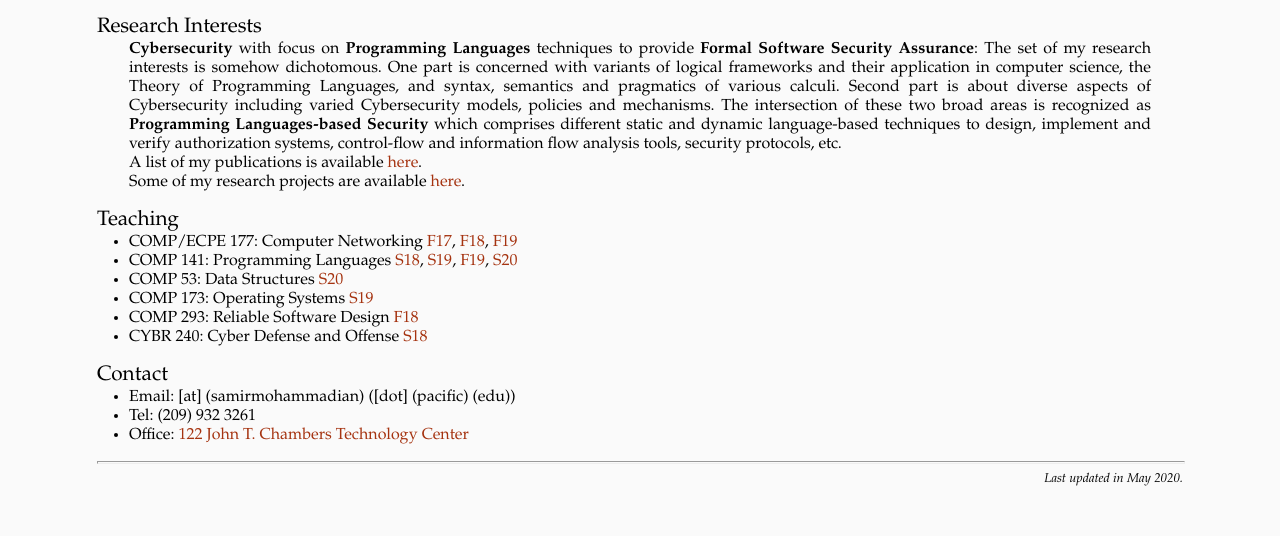
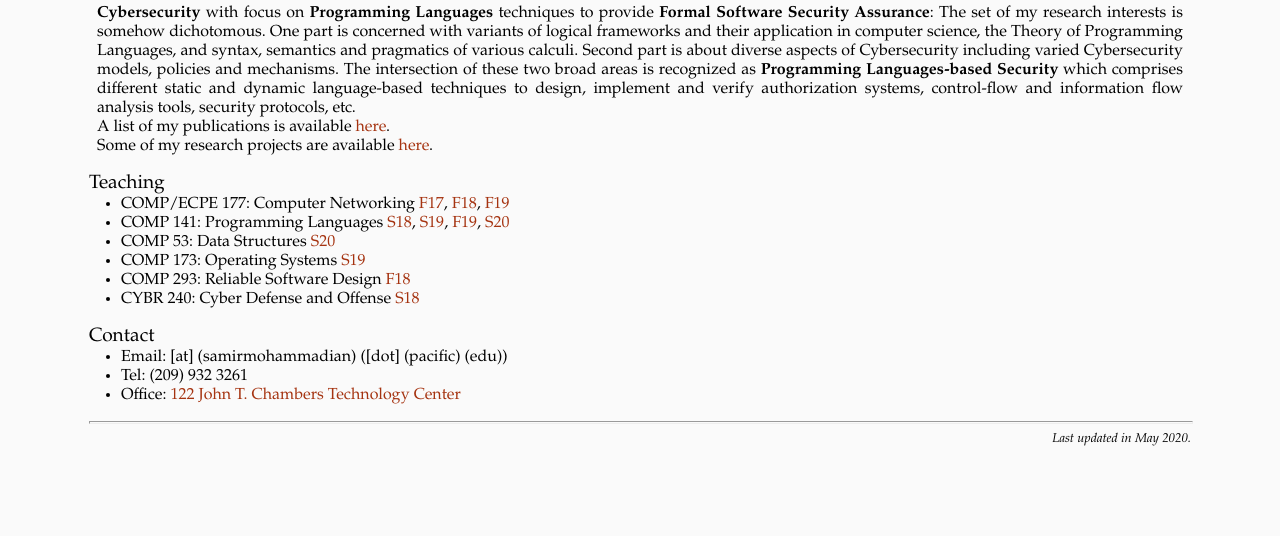
Before and after one commit to sepehram/sepehram.github.io, a plain HTML site: page index.html in a window 1280 px wide. Shown: the part 485-1021 px from the top of the page. After the commit the page ends 949 px from the top, so only its background shows below. Drawn offline with nearby package versions, Linux system fonts and the light colour scheme; a script that the page names is missing.

Commit message:
Update index.html

```diff
--- a/index.html
+++ b/index.html
@@ -1,7 +1,7 @@
 <html><head>
   <title>Sepehr Amir-Mohammadian's Homepage</title>
   <link rel="StyleSheet" href="./css/desktop.css" type="text/css">
-<link rel="stylesheet" type="text/css" href="./css/phone.css" media="(max-width: 764px)">
+<link rel="stylesheet" type="text/css" href="./css/phone.css" media="(max-width: 1400px)"> <!--764-->
 <!--<link rel="shortcut icon" href="favicon.ico" type="image/x-icon"/>-->
   <meta http-equiv="Content-Type" content="text/html; charset=windows-1252">
   <meta name="viewport" content="width=device-width, initial-scale=1">
```
